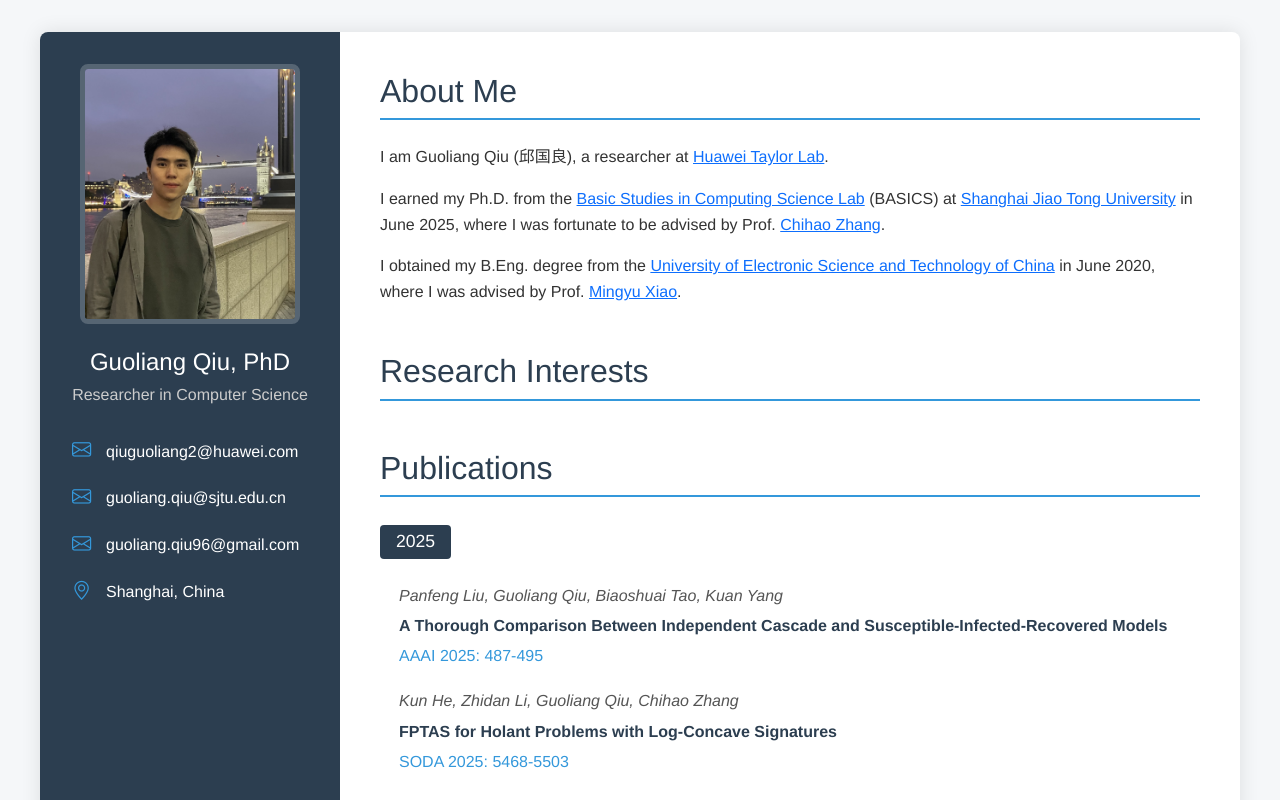
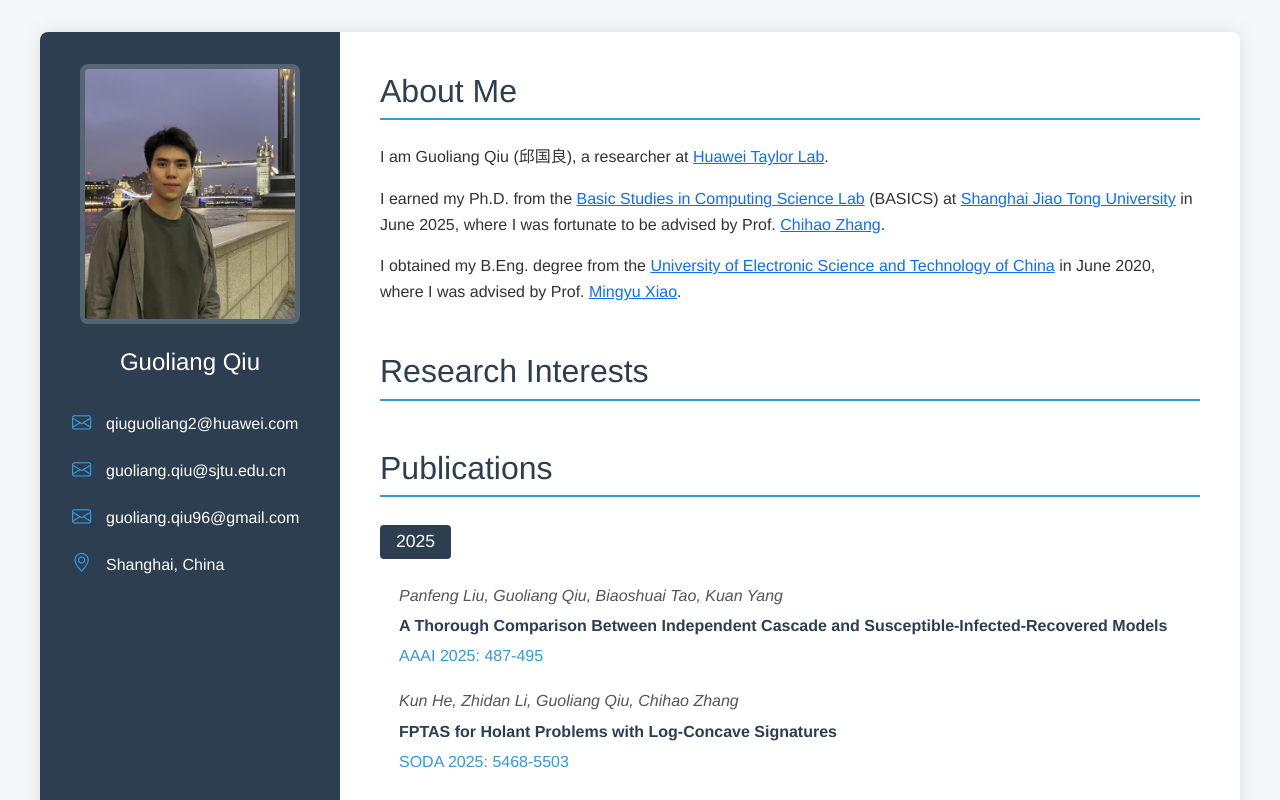
Before and after one commit to Guoliang-Qiu/Guoliang-Qiu.github.io, a plain HTML site: page index.html in a window 1280 px wide. Shown: the top 800 px of the page. Drawn offline with nearby package versions, Linux system fonts and the light colour scheme.

Commit message:
delete phd

```diff
--- a/index.html
+++ b/index.html
@@ -192,8 +192,7 @@
         <!-- Left sidebar -->
         <div class="sidebar">
             <img src="myphoto1.jpg" alt="Guoliang Qiu" class="profile-img">
-            <h1>Guoliang Qiu, PhD</h1>
-            <h2>Researcher in Computer Science</h2>
+            <h1>Guoliang Qiu</h1>
 
             <div class="contact-info">
                 <div>
```
